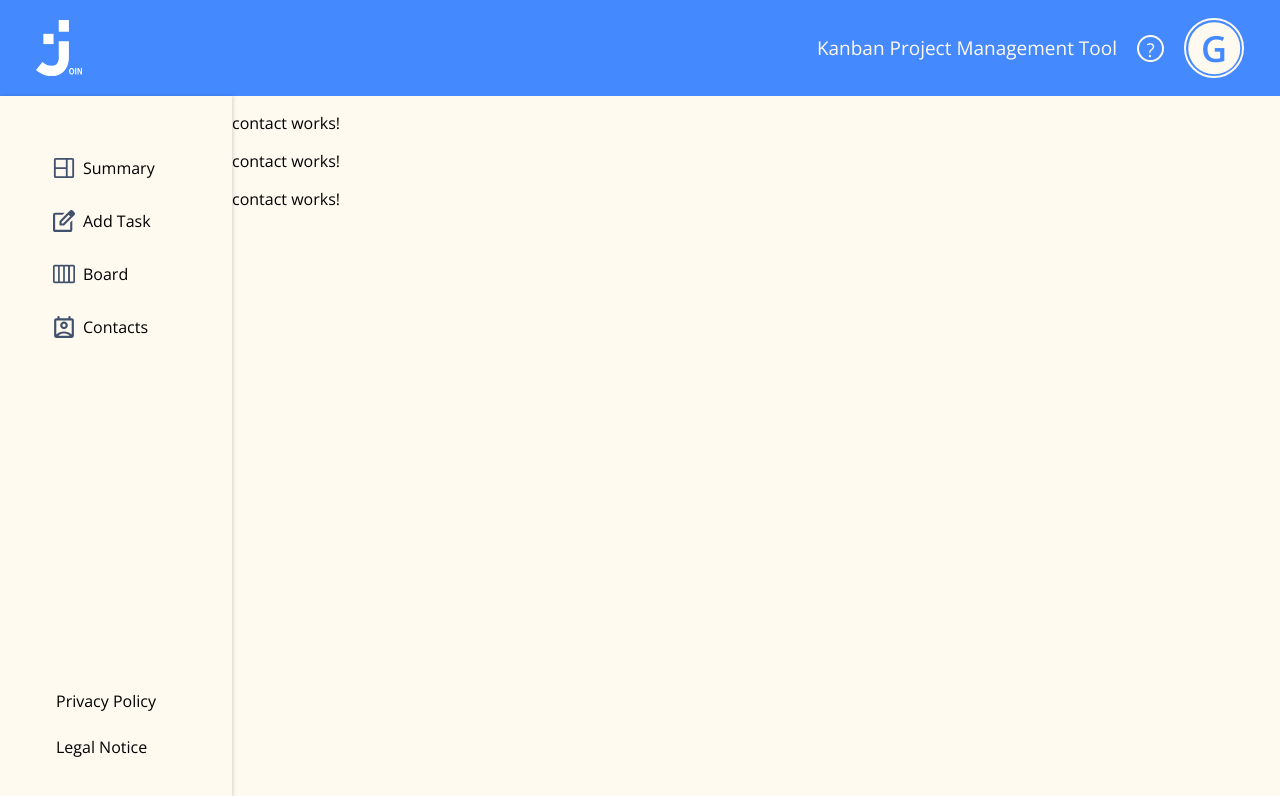
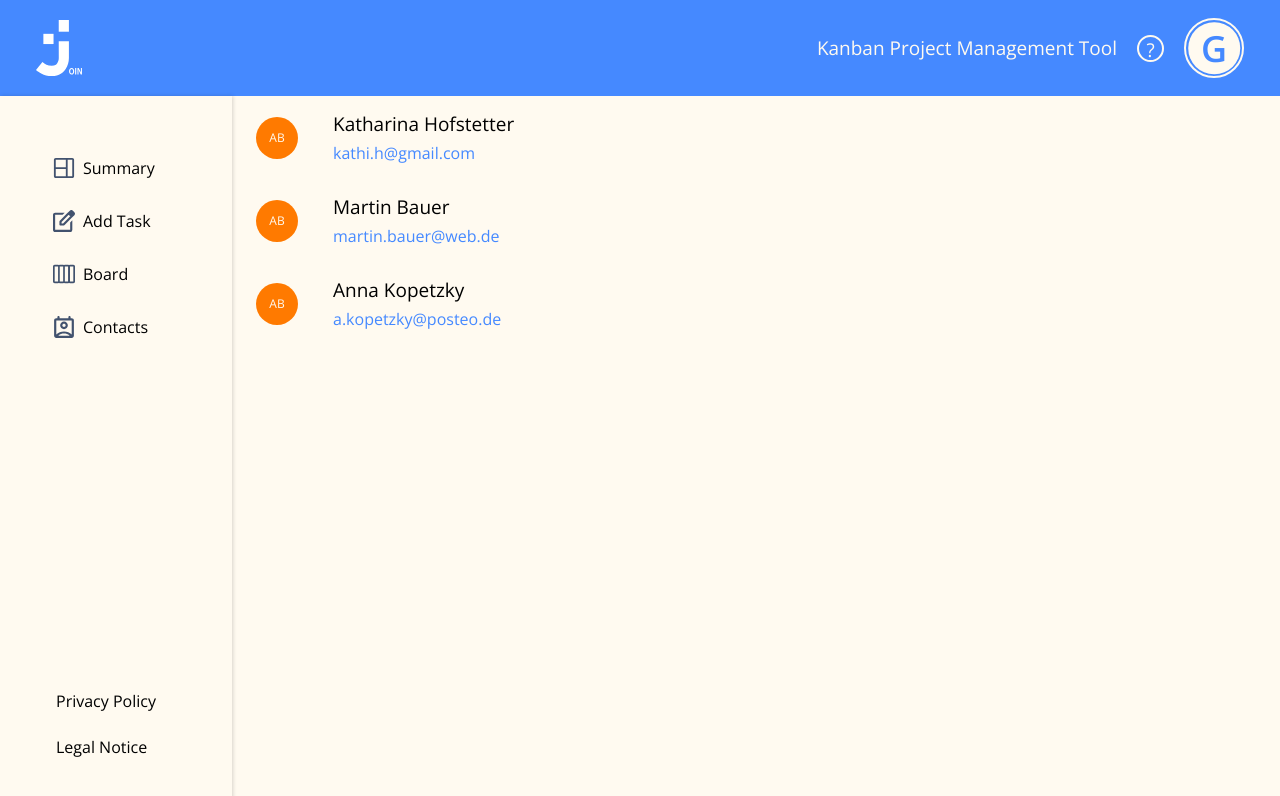
Before and after one commit to anitagasteiner/join, an Angular app: page /contacts in a window 1280 px wide. Shown: the top 796 px of the page. Built offline with nearby package versions, Linux system fonts and the light colour scheme.

Commit message:
contact design

```diff
--- a/src/app/components/contacts/contact/contact.component.html
+++ b/src/app/components/contacts/contact/contact.component.html
@@ -1 +1,10 @@
-<p>contact works!</p>
+<div class="contact-container">
+
+    <div class="contact-icon">AB</div>
+
+    <div class="contact-name-mail-container">
+        <div class="contact-name">{{contact.name}}</div>
+        <div class="contact-mail">{{contact.email}}</div>
+    </div>
+
+</div>
--- a/src/app/components/contacts/contact/contact.component.scss
+++ b/src/app/components/contacts/contact/contact.component.scss
@@ -0,0 +1,39 @@
+@use './../../../shared/colors.scss' as colors;
+
+.contact-container {
+    width: 352px;
+    display: flex;
+    flex-direction: row;
+    align-items: center;
+    justify-content: flex-start;
+    gap: 35px;
+    padding: 15px 0 15px 24px;
+}
+
+.contact-icon {
+    @include colors.bg-orange-bright;
+    @include colors.color-ivory;
+    border-radius: 50%;
+    width: 42px;
+    height: 42px;
+    display: flex;
+    justify-content: center;
+    align-items: center;
+    font-size: 12px;
+}
+
+.contact-name-mail-container {
+    display: flex;
+    flex-direction: column;
+    justify-content: center;
+    align-items: flex-start;
+    gap: 5px;
+}
+
+.contact-name {
+    font-size: 19px;
+}
+
+.contact-mail {
+    @include colors.color-dark;
+}
--- a/src/app/components/contacts/contacts.component.ts
+++ b/src/app/components/contacts/contacts.component.ts
@@ -1,11 +1,11 @@
 import { Component } from '@angular/core';
 import { ContactComponent } from './contact/contact.component';
-// import { CommonModule } from '@angular/common';
+import { CommonModule } from '@angular/common';
 
 @Component({
   selector: 'app-contacts',
   imports: [
-    // CommonModule,
+    CommonModule,
     ContactComponent
   ],
   templateUrl: './contacts.component.html',
--- a/src/app/shared/components/header/header.component.scss
+++ b/src/app/shared/components/header/header.component.scss
@@ -1,4 +1,4 @@
-@use './../../colors.scss' as colors;
+@use './../../../shared/colors.scss' as colors;
 @use './../../../shared/breakpoints.scss' as bp;
 
 header {
--- a/src/styles.scss
+++ b/src/styles.scss
@@ -10,6 +10,7 @@
 body {
     font-family: 'Open-Sans', sans-serif;
     font-weight: 400;
+    font-size: 16px;
     margin: 0;
     @include colors.bg-ivory;
     overflow: hidden;
```
